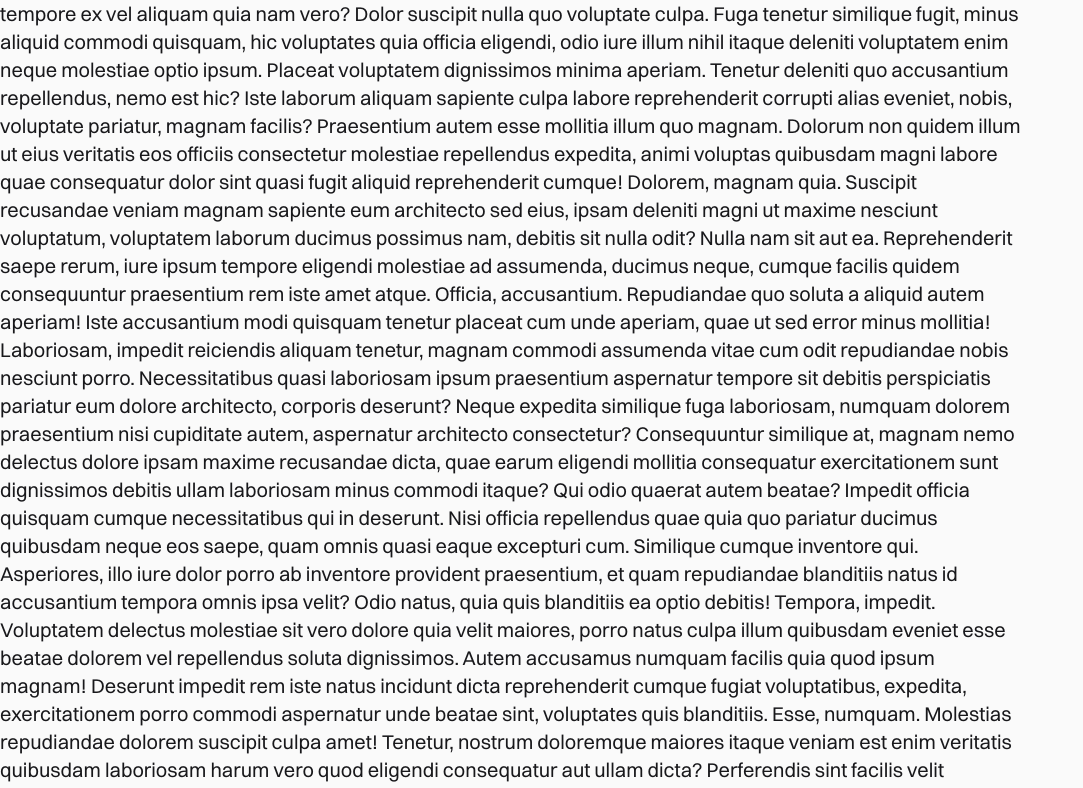
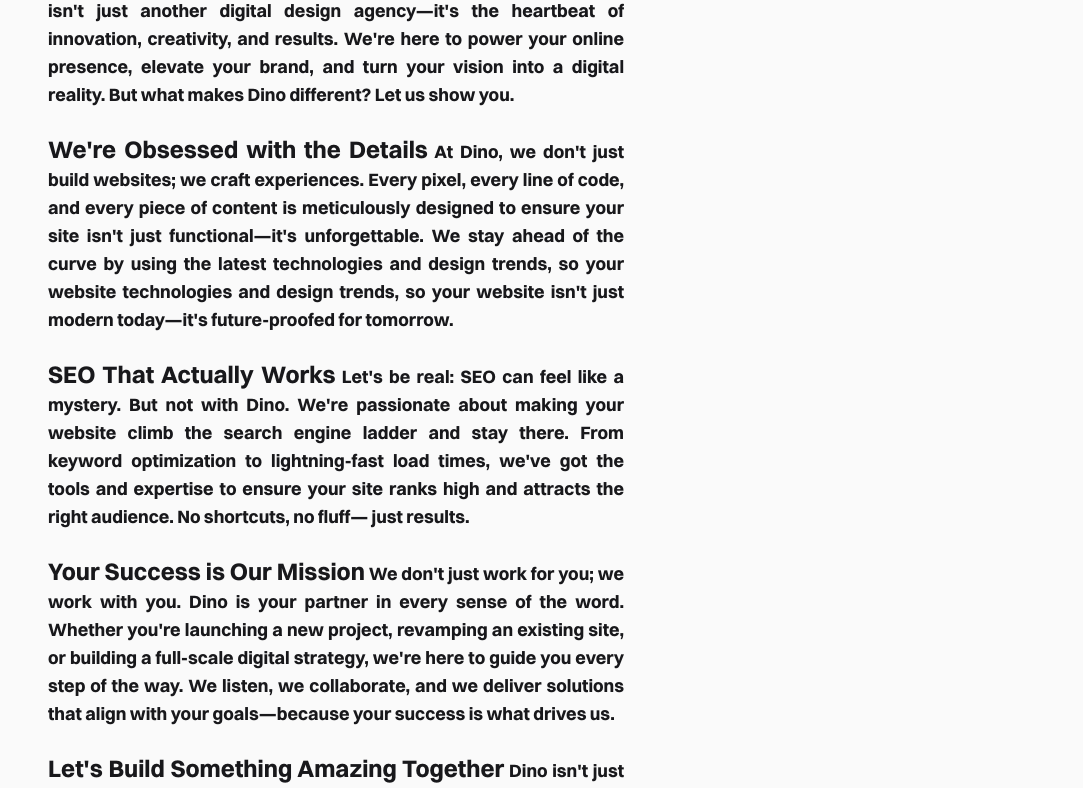
Before and after one commit to madeleydesignstudio/madeleydesignstudio, a Next.js app: page /about in a window 1280 px wide. Shown: the part 2284-3072 px from the top of the page, without its empty margins (0-1083 px from the left). Built offline with nearby package versions, Linux system fonts and the light colour scheme.

Commit message:
added about

```diff
--- a/src/app/(frontend)/about/page.tsx
+++ b/src/app/(frontend)/about/page.tsx
@@ -81,7 +81,7 @@
         />
       </div>
       <div className="relative ">
-        <h2 className="text-zinc-900 text-[15rem] leading-[0.1] font-switzer font-bold z-10 absolute top-0 left-0">
+        <h2 className="text-zinc-900 text-[15rem] leading-[0.1] font-switzer font-bold z-10 absolute -top-14 left-0">
           DINO
         </h2>
         <div className="w-[75%] h-[75vh] relative flex justify-center items-center ml-auto">
@@ -89,81 +89,77 @@
             src="/dino-madeleydesignstudio.jpg"
             alt="dino-madeleydesignstudio"
             fill
-            className="object-cover "
+            className="object-cover rounded-l-xl"
           />
         </div>
       </div>
-      <div className="max-w-5xl">
-        <p className="font-switzer text-zinc-900 text-xl">
-          Lorem ipsum dolor sit, amet consectetur adipisicing elit. Quo aperiam
-          dignissimos, temporibus asperiores autem cum beatae blanditiis velit
-          molestiae sed quidem, totam iure sint illo. Suscipit laborum odit
-          sequi magnam? Id obcaecati quas vitae cum totam neque nobis non
-          labore, voluptatem fuga dicta explicabo beatae placeat quis tempore ex
-          vel aliquam quia nam vero? Dolor suscipit nulla quo voluptate culpa.
-          Fuga tenetur similique fugit, minus aliquid commodi quisquam, hic
-          voluptates quia officia eligendi, odio iure illum nihil itaque
-          deleniti voluptatem enim neque molestiae optio ipsum. Placeat
-          voluptatem dignissimos minima aperiam. Tenetur deleniti quo
-          accusantium repellendus, nemo est hic? Iste laborum aliquam sapiente
-          culpa labore reprehenderit corrupti alias eveniet, nobis, voluptate
-          pariatur, magnam facilis? Praesentium autem esse mollitia illum quo
-          magnam. Dolorum non quidem illum ut eius veritatis eos officiis
-          consectetur molestiae repellendus expedita, animi voluptas quibusdam
-          magni labore quae consequatur dolor sint quasi fugit aliquid
-          reprehenderit cumque! Dolorem, magnam quia. Suscipit recusandae veniam
-          magnam sapiente eum architecto sed eius, ipsam deleniti magni ut
-          maxime nesciunt voluptatum, voluptatem laborum ducimus possimus nam,
-          debitis sit nulla odit? Nulla nam sit aut ea. Reprehenderit saepe
-          rerum, iure ipsum tempore eligendi molestiae ad assumenda, ducimus
-          neque, cumque facilis quidem consequuntur praesentium rem iste amet
-          atque. Officia, accusantium. Repudiandae quo soluta a aliquid autem
-          aperiam! Iste accusantium modi quisquam tenetur placeat cum unde
-          aperiam, quae ut sed error minus mollitia! Laboriosam, impedit
-          reiciendis aliquam tenetur, magnam commodi assumenda vitae cum odit
-          repudiandae nobis nesciunt porro. Necessitatibus quasi laboriosam
-          ipsum praesentium aspernatur tempore sit debitis perspiciatis pariatur
-          eum dolore architecto, corporis deserunt? Neque expedita similique
-          fuga laboriosam, numquam dolorem praesentium nisi cupiditate autem,
-          aspernatur architecto consectetur? Consequuntur similique at, magnam
-          nemo delectus dolore ipsam maxime recusandae dicta, quae earum
-          eligendi mollitia consequatur exercitationem sunt dignissimos debitis
-          ullam laboriosam minus commodi itaque? Qui odio quaerat autem beatae?
-          Impedit officia quisquam cumque necessitatibus qui in deserunt. Nisi
-          officia repellendus quae quia quo pariatur ducimus quibusdam neque eos
-          saepe, quam omnis quasi eaque excepturi cum. Similique cumque
-          inventore qui. Asperiores, illo iure dolor porro ab inventore
-          provident praesentium, et quam repudiandae blanditiis natus id
-          accusantium tempora omnis ipsa velit? Odio natus, quia quis blanditiis
-          ea optio debitis! Tempora, impedit. Voluptatem delectus molestiae sit
-          vero dolore quia velit maiores, porro natus culpa illum quibusdam
-          eveniet esse beatae dolorem vel repellendus soluta dignissimos. Autem
-          accusamus numquam facilis quia quod ipsum magnam! Deserunt impedit rem
-          iste natus incidunt dicta reprehenderit cumque fugiat voluptatibus,
-          expedita, exercitationem porro commodi aspernatur unde beatae sint,
-          voluptates quis blanditiis. Esse, numquam. Molestias repudiandae
-          dolorem suscipit culpa amet! Tenetur, nostrum doloremque maiores
-          itaque veniam est enim veritatis quibusdam laboriosam harum vero quod
-          eligendi consequatur aut ullam dicta? Perferendis sint facilis velit
-          accusamus dolorum possimus dolores expedita corrupti sapiente! Ipsa,
-          tenetur, maiores quo voluptatum, atque at accusamus iste magni
-          eligendi voluptates temporibus? Earum rem molestias vel quam, tenetur
-          corrupti, veritatis tempore necessitatibus quasi non perferendis nihil
-          modi officia ut? Voluptatibus dicta aperiam animi maxime, modi ducimus
-          quam veniam autem dignissimos? Facere porro excepturi laudantium
-          molestiae! Numquam, eos reiciendis, suscipit, ipsa cumque sed officia
-          sit blanditiis ex libero vel a! Blanditiis libero consequatur commodi
-          accusantium in, ducimus aliquid ut distinctio doloremque dolorem
-          eveniet a eius? Blanditiis, omnis impedit velit vero, porro facilis
-          dolorum optio, autem voluptatum est ex a maxime. Accusantium sapiente
-          harum quisquam, fugiat, fuga voluptatum accusamus quibusdam ducimus
-          reprehenderit minus pariatur officiis tempora, culpa cumque aliquam
-          expedita ullam ab sequi! Repellat deleniti, consectetur laborum nisi
-          perspiciatis quae accusantium. Corrupti asperiores eos mollitia,
-          expedita ratione dolor exercitationem dicta adipisci ut vel quae eum?
-          Magni delectus, dolor eius ipsam aut, sequi libero labore voluptates
-          officia ratione quos, similique rerum dicta.
-        </p>
+      <div className="max-w-2xl mr-auto p-12">
+        <div className=" text-justify flex flex-col gap-y-6">
+          <p className="font-switzer text-zinc-900 text-lg font-semibold">
+            <span className="font-bold text-2xl ">Meet Dino:</span> Your Go-To
+            for Web Development & Marketing Dino isn&apos;t just another digital
+            design agency—it&apos;s the heartbeat of innovation, creativity, and
+            results. We&apos;re here to power your online presence, elevate your
+            brand, and turn your vision into a digital reality. But what makes
+            Dino different? Let us show you.
+          </p>
+          <p className="font-switzer text-zinc-900 text-lg font-semibold">
+            <span className="text-2xl">
+              We&apos;re Obsessed with the Details
+            </span>{" "}
+            At Dino, we don&apos;t just build websites; we craft experiences.
+            Every pixel, every line of code, and every piece of content is
+            meticulously designed to ensure your site isn&apos;t just
+            functional—it&apos;s unforgettable. We stay ahead of the curve by
+            using the latest technologies and design trends, so your website
+            technologies and design trends, so your website isn&apos;t just
+            modern today—it&apos;s future-proofed for tomorrow.
+          </p>
+          <p className="font-switzer text-zinc-900 text-lg font-semibold">
+            <span className="font-bold text-2xl">SEO That Actually Works</span>{" "}
+            Let&apos;s be real: SEO can feel like a mystery. But not with Dino.
+            We&apos;re passionate about making your website climb the search
+            engine ladder and stay there. From keyword optimization to
+            lightning-fast load times, we&apos;ve got the tools and expertise to
+            ensure your site ranks high and attracts the right audience. No
+            shortcuts, no fluff— just results.
+          </p>
+          <p className="font-switzer text-zinc-900 text-lg font-semibold">
+            <span className="font-bold text-2xl">
+              Your Success is Our Mission
+            </span>{" "}
+            We don&apos;t just work for you; we work with you. Dino is your
+            partner in every sense of the word. Whether you&apos;re launching a
+            new project, revamping an existing site, or building a full-scale
+            digital strategy, we&apos;re here to guide you every step of the
+            way. We listen, we collaborate, and we deliver solutions that align
+            with your goals—because your success is what drives us.
+          </p>
+          {/* <p className="font-switzer text-zinc-900 text-lg font-semibold">
+            <span className="font-bold text-2xl">Why Choose Dino?</span>{" "}
+            Cutting-Edge Technology: We don&apos;t follow trends—we set them.
+            From responsive design to seamless user experiences, we use the best
+            tools in the industry to make your site stand out. Transparent
+            Process: No jargon, no surprises. We keep you in the loop at every
+            stage, so you always know what&apos;s happening and why. Passionate
+            Team: Our team lives and breathes digital design and marketing.
+            We&apos;re not just good at what we do—we love it. And it shows in
+            every project we deliver. Results-Driven Approach: We don&apos;t
+            just deliver pretty websites; we deliver solutions that drive
+            traffic, engagement, and conversions.
+          </p> */}
+          <p className="font-switzer text-zinc-900 text-lg font-semibold">
+            <span className="font-bold text-2xl">
+              Let&apos;s Build Something Amazing Together
+            </span>{" "}
+            Dino isn&apos;t just about creating websites—it&apos;s about
+            creating opportunities. Whether you&apos;re a startup, a growing
+            business, or an established brand, we&apos;re here to help you
+            thrive in the digital world. Let&apos;s take your online presence to
+            the next level and make your brand impossible to ignore. Ready to
+            roar? Let&apos;s talk.
+          </p>
+        </div>
       </div>
     </div>
   );
```
Also changed, not shown: public/dino-madeleydesignstudio.jpg.
